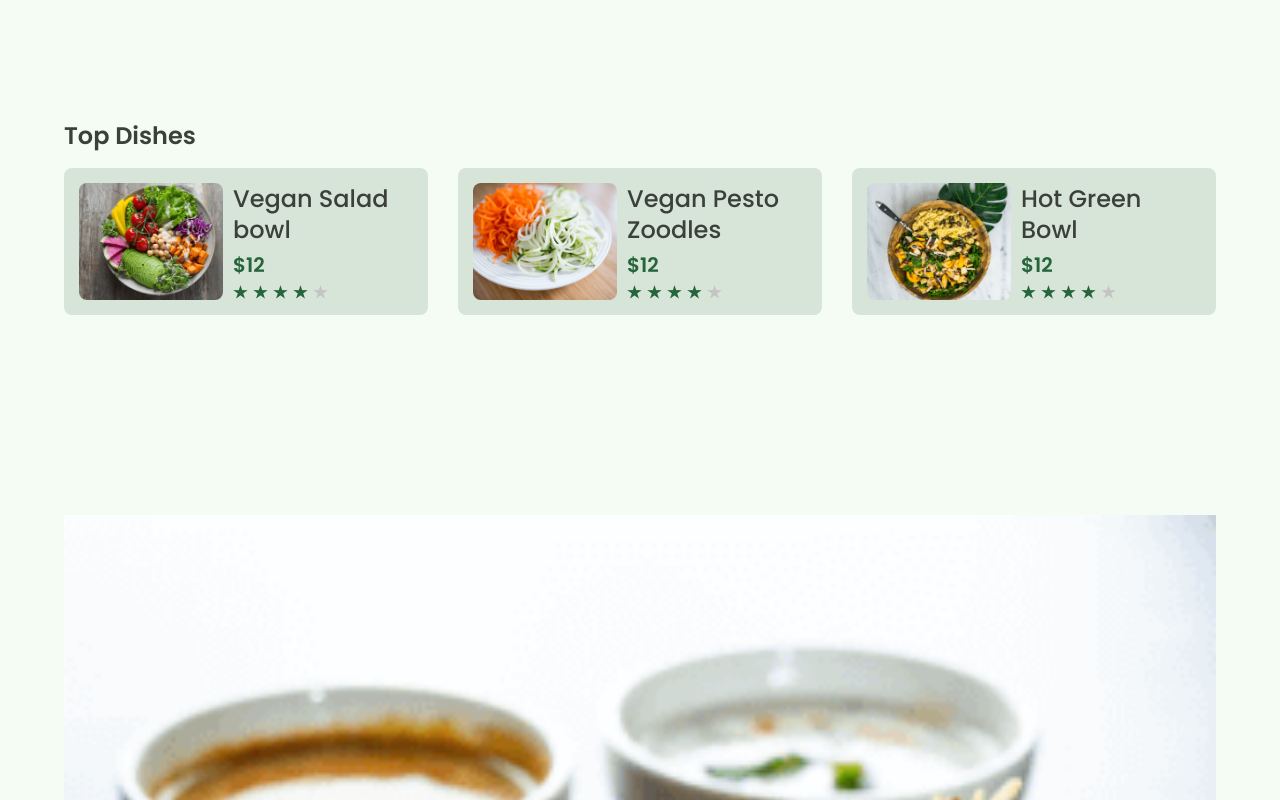
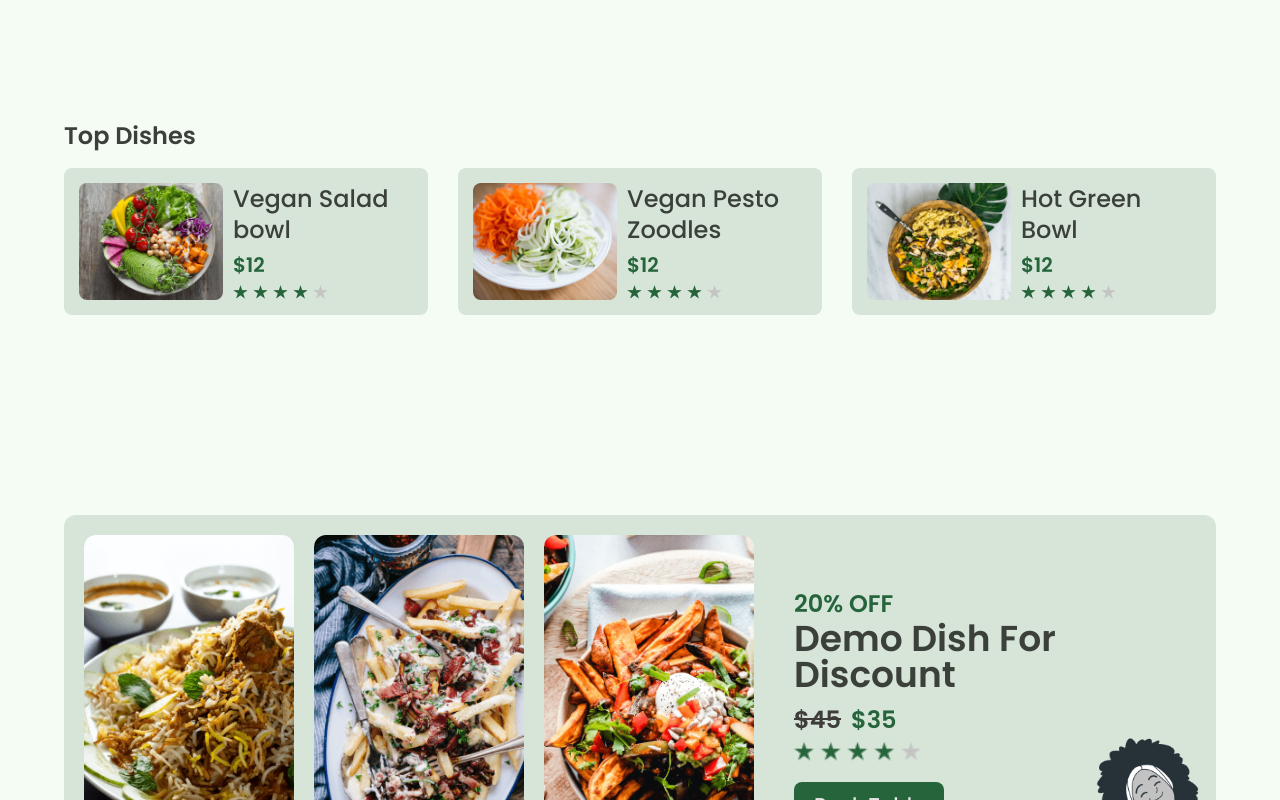
Before and after one commit to AnikKantiSikder/Anik-s-cuisine, a plain HTML site: page index.html in a window 1280 px wide. Shown: the part 2000-2800 px from the top of the page. Drawn offline with nearby package versions, Linux system fonts and the light colour scheme.

Commit message:
Complete: Discount offer for desktop and mobile version

```diff
--- a/home.css
+++ b/home.css
@@ -10,7 +10,7 @@
 }
 
 .hero__left__wrapper {
-    max-width: width 360px;
+    max-width: 360px;
 }
 
 .hero__imgWrapper {
@@ -56,7 +56,7 @@
     }
 
     .hero__left__wrapper {
-        max-width: width 360px;
+        max-width: 360px;
     }
 
     .hero__imgWrapper {
@@ -229,5 +229,127 @@
 /* our specials section style ends*/
 
 /* discount section style starts */
+/* ------For mobile device------ */
+.discount__wrapper {
+    display: flex;
+    flex-direction: column;
+    padding: 1.5rem;
+    border-radius: 12px;
+    background: var(--lightGreen-1) url(./images/discount-illustration.png) no-repeat bottom right / 100px;
+}
 
+.discount__images {
+    display: flex;
+    gap: 1rem;
+    width: 100%;
+    margin-bottom: 2rem;
+}
+
+.discount__img1 {
+    flex: 2;
+}
+
+.discount__img2 {
+    flex: 3;
+}
+
+.discount__images img {
+    object-fit: cover;
+    border-radius: 12px;
+}
+
+.discount__text {
+    font-size: 1.4rem;
+    font-weight: 900;
+    color: var(--green-1);
+    margin-bottom: 0.5rem;
+}
+
+.discout__title {
+    font-size: 1.8rem;
+    color: var(--black-1);
+    font-weight: 600;
+    margin-bottom: 1rem;
+}
+
+.discount__price {
+    font-size: 1.4rem;
+    font-weight: 600;
+    display: flex;
+    gap: 1rem;
+    margin-bottom: 1rem;
+}
+
+.discount__oldPrice {
+   color: var(--black-2);
+   text-decoration: line-through;
+}
+
+.discount__newPrice {
+    color: var(--green-1);
+}
+
+.discount__stars {
+    width: max-content;
+    height: 15px;
+    margin-bottom: 1rem;
+}
+
+/* ------For large device------ */
+@media only screen and (min-width: 768px) {
+    .discount__wrapper {
+        flex-direction: row;
+        gap: 4rem;
+        padding: 2rem;
+        align-items: center;
+        background-size: 150px;
+        margin: 0 auto;
+    }
+
+    .discount__images {
+        flex: 5;
+        margin-bottom: 0;
+        gap: 2rem;
+    }
+
+    .discount__img1,
+    .discount__img2,
+    .discount__img3 {
+        flex: 1;
+        height: 350px;
+    }
+
+    .discount__info {
+        flex: 3;
+    }
+
+    .discount__text {
+        font-size: 2.4rem;
+    }
+
+    .discout__title {
+        font-size: 3.6rem;
+        margin-bottom: 1.5rem;
+    }
+
+    .discount__price {
+        font-size: 2.4rem;
+    }
+
+    .discount__stars {
+        height: 20px;
+        margin-bottom: 2rem;
+    }
+}
+
+/* hide the third image for the small devices */
+@media only screen and (max-width: 1000px) {
+    .discount__img3 {
+        display: none;
+    }
+
+    .discount__wrapper {
+        gap: 2rem;
+    }
+}
 /* discount section style eds */
--- a/index.html
+++ b/index.html
@@ -240,17 +240,17 @@
     <!-- End Top Dishes section -->
 
     <!-- Discount section -->
-    <section id="discount">
+    <section id="discount" data-aos="fade-up">
         <div class="container">
             <div class="discount__wrapper">
                 <div class="discount__images">
                     <div class="discount__img1">
                         <img src="./images/food-5.png" alt="Discount image" />
                     </div>
-                    <div class="discount__img1">
+                    <div class="discount__img2">
                         <img src="./images/food-4.png" alt="Discount image" />
                     </div>
-                    <div class="discount__img1">
+                    <div class="discount__img3">
                         <img src="./images/food-3.png" alt="Discount image" />
                     </div>
                 </div>
```
